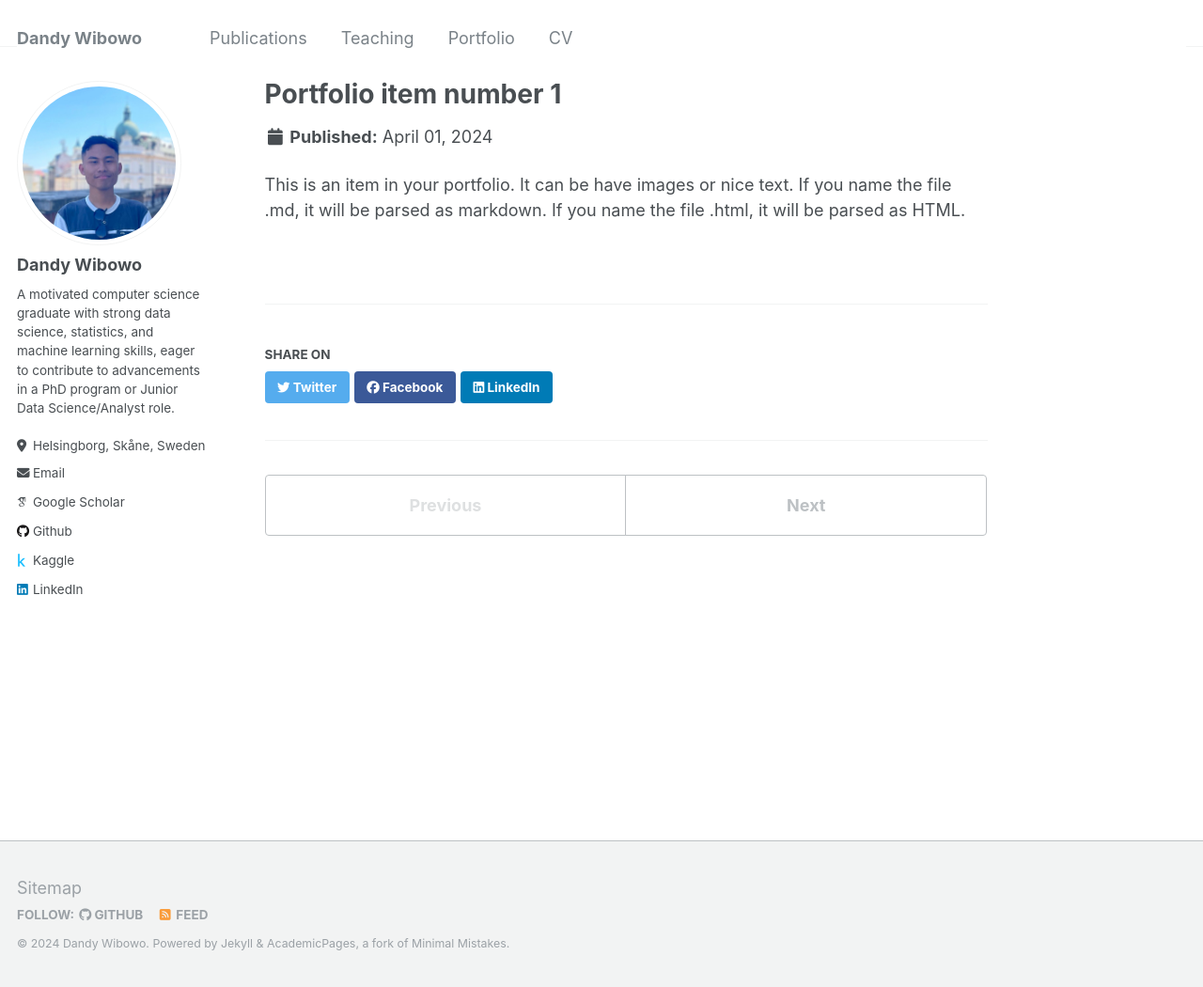
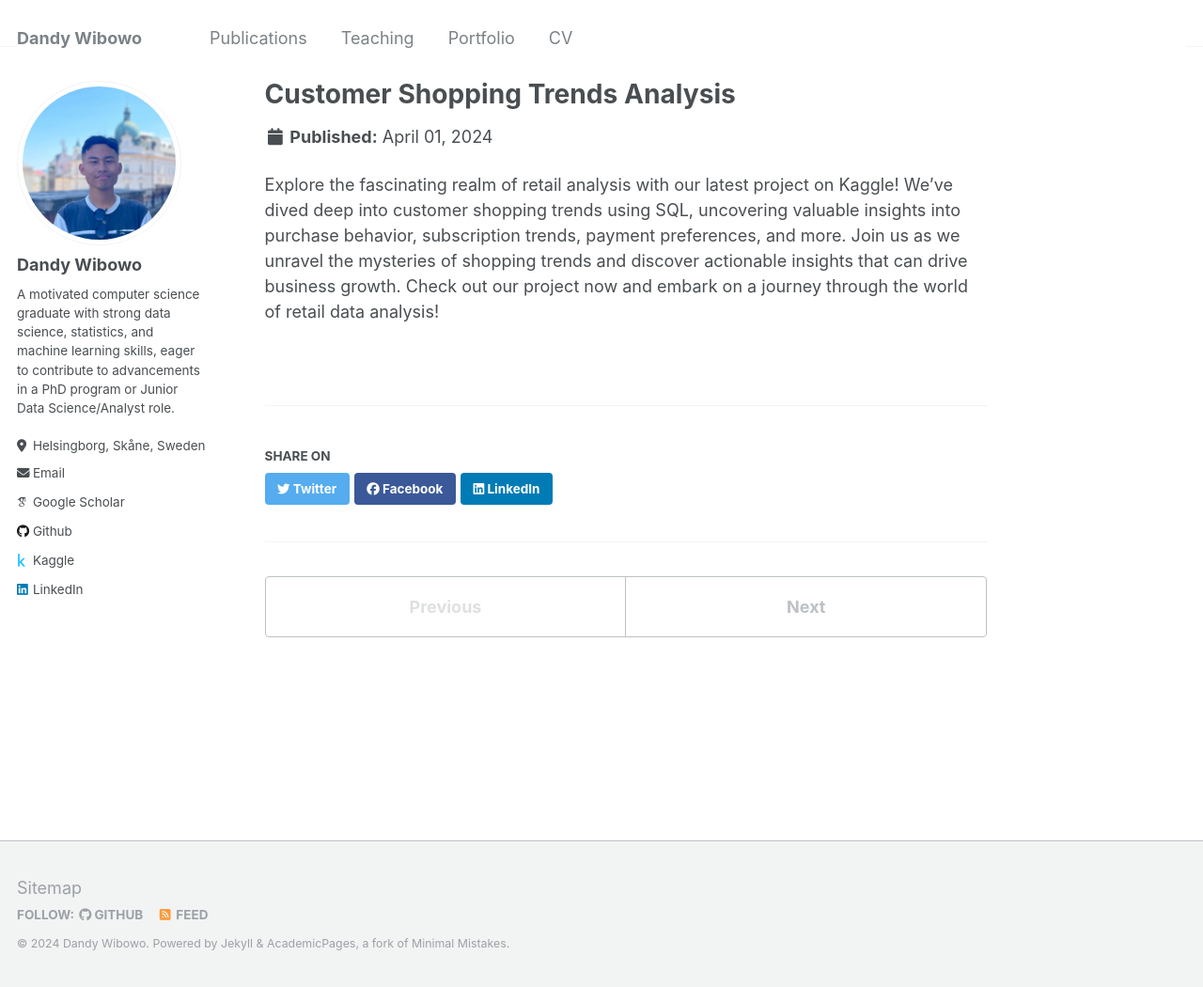
Before and after one commit to dandywibowo/dandywibowo.github.io, a Jekyll site: the page built from _portfolio/portfolio-1.md, in a window 1280 px wide and 1050 px high. Shown: the whole window at 94% size. Built offline with Jekyll 4.4.1, drawn with Linux system fonts in a browser that asks for light colours; some web fonts are replaced.

Commit message:
Update portfolio-1.md

```diff
--- a/_portfolio/portfolio-1.md
+++ b/_portfolio/portfolio-1.md
@@ -1,7 +1,7 @@
 ---
-title: "Portfolio item number 1"
-excerpt: "Short description of portfolio item number 1<br/><img src='/images/500x300.png'>"
+title: "Customer Shopping Trends Analysis"
+excerpt: "xplore the fascinating realm of retail analysis with my latest project on Kaggle!"
 collection: portfolio
 ---
 
-This is an item in your portfolio. It can be have images or nice text. If you name the file .md, it will be parsed as markdown. If you name the file .html, it will be parsed as HTML.
+Explore the fascinating realm of retail analysis with our latest project on Kaggle! We've dived deep into customer shopping trends using SQL, uncovering valuable insights into purchase behavior, subscription trends, payment preferences, and more. Join us as we unravel the mysteries of shopping trends and discover actionable insights that can drive business growth. Check out our project now and embark on a journey through the world of retail data analysis!
```
